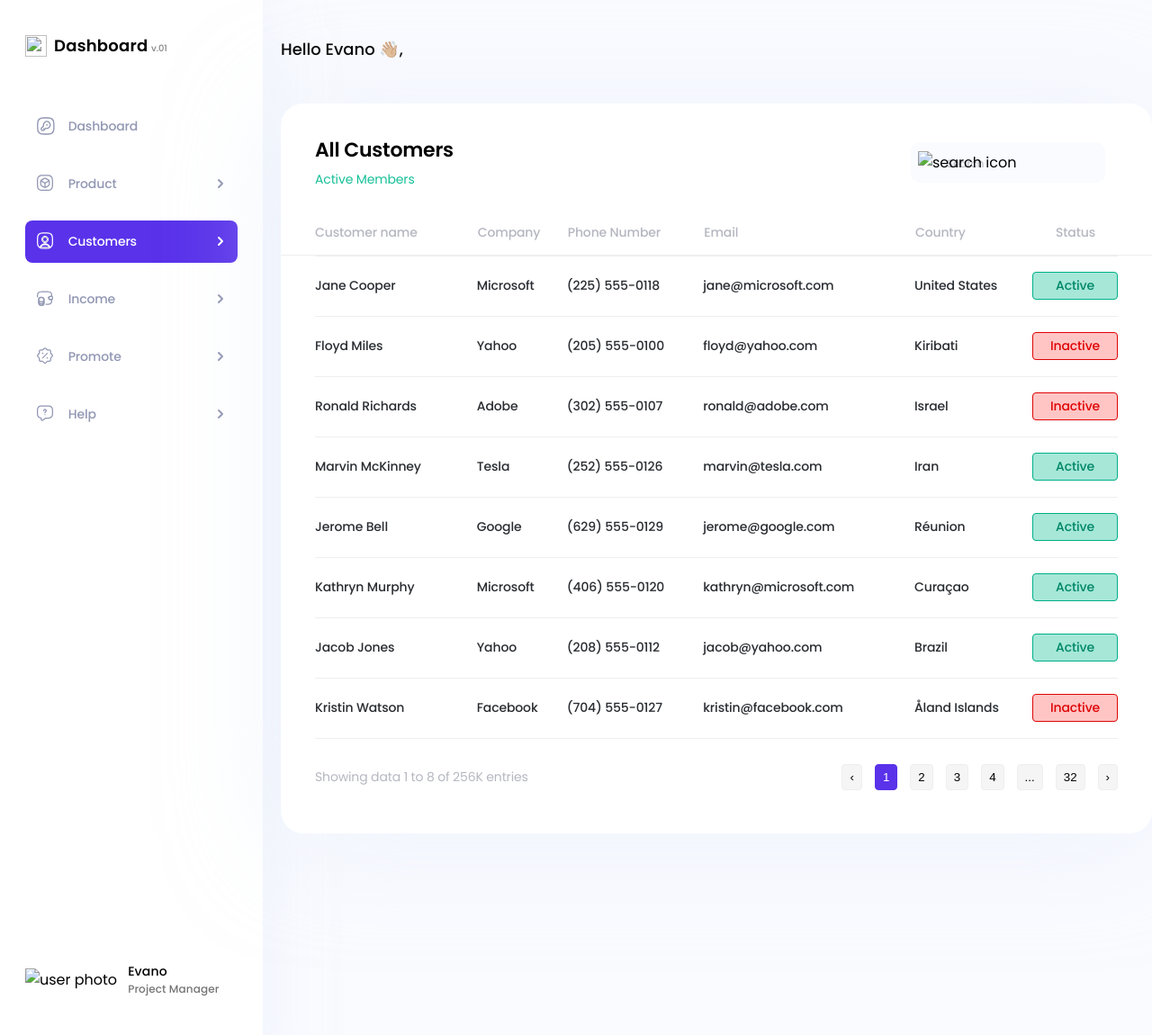
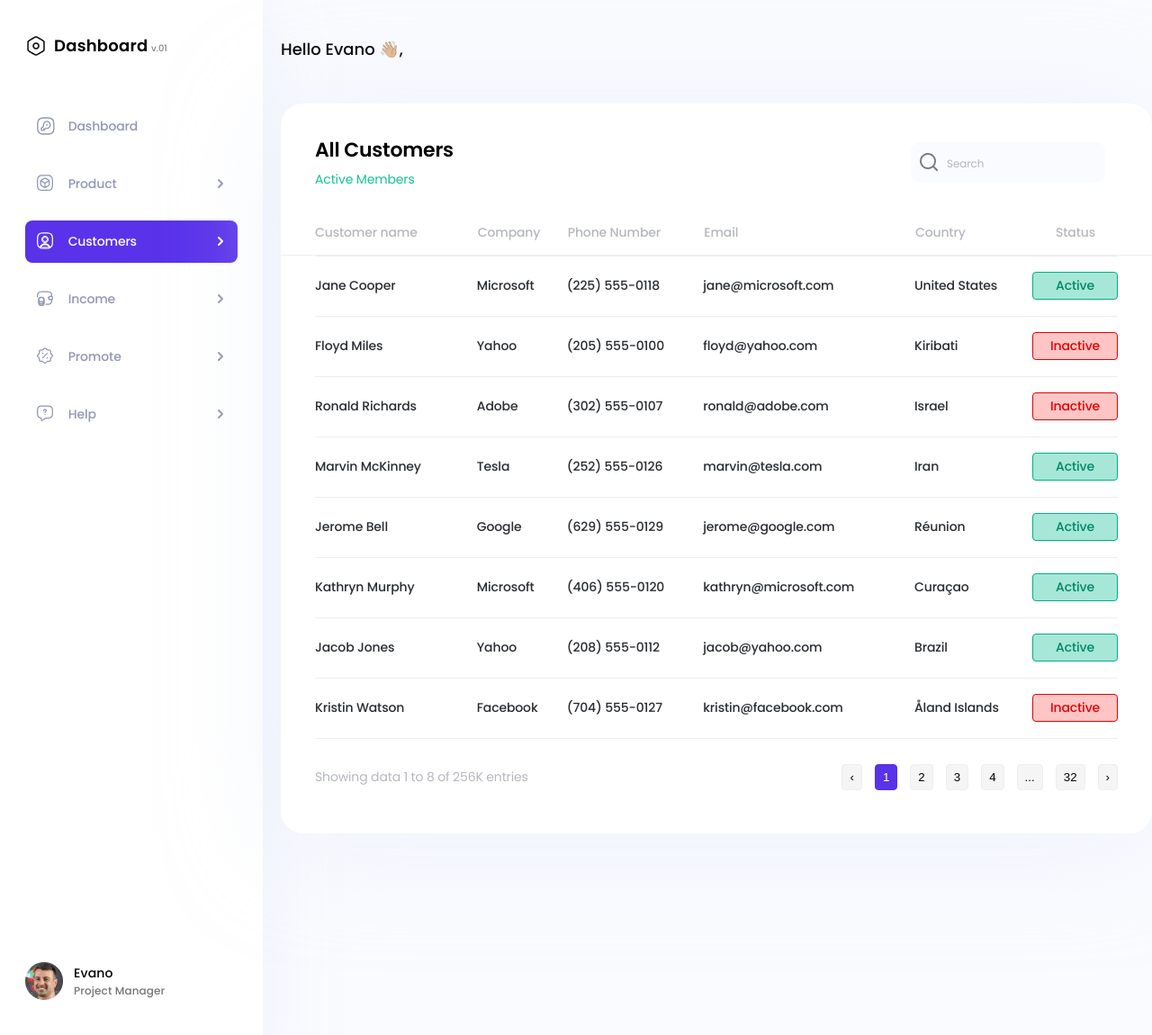
Before and after one commit to Oleh-Pidverbetskyi/Dashboard, a plain HTML site: page index.html in a window 1280 px wide. Shown: the whole page at 90% size. Drawn offline with Linux system fonts and the light colour scheme; the site is published under a folder, as on GitHub Pages, so addresses that start at the root find nothing.

Commit message:
Update index.html

```diff
--- a/index.html
+++ b/index.html
@@ -17,8 +17,8 @@
       <div class="dashboard__nav">
         <div class="dashboard__logo-wrap">
           <picture
-            ><source srcset="/img/logo.webp" type="image/webp" />
-            <img src="/img/logo.png" alt="" class="dashboard__logo-img"
+            ><source srcset="img/logo.webp" type="image/webp" />
+            <img src="img/logo.png" alt="" class="dashboard__logo-img"
           /></picture>
           <h2 class="dashboard__logo-title">
             Dashboard <span class="dashboard__logo-version">v.01</span>
@@ -273,9 +273,9 @@
         </nav>
         <div class="dashboard__card-user">
           <picture
-            ><source srcset="/img/user.webp" type="image/webp" />
+            ><source srcset="img/user.webp" type="image/webp" />
             <img
-              src="/img/user.png"
+              src="img/user.png"
               alt="user photo"
               class="dashboard__card-photo"
           /></picture>
@@ -287,9 +287,9 @@
       <div class="dashboard__wrap">
         <div class="dashboard__card-user--tablet">
           <picture
-            ><source srcset="/img/user.webp" type="image/webp" />
+            ><source srcset="img/user.webp" type="image/webp" />
             <img
-              src="/img/user.png"
+              src="img/user.png"
               alt="user photo"
               class="dashboard__card-photo"
           /></picture>
@@ -306,9 +306,9 @@
             <form class="header__form">
               <div class="header__search-box">
                 <picture
-                  ><source srcset="/img/search.webp" type="image/webp" />
+                  ><source srcset="img/search.webp" type="image/webp" />
                   <img
-                    src="/img/search.png"
+                    src="img/search.png"
                     alt="search icon"
                     class="header__search-icon" /></picture
                 ><label for="mySearch" class="sr-only"></label>
```
